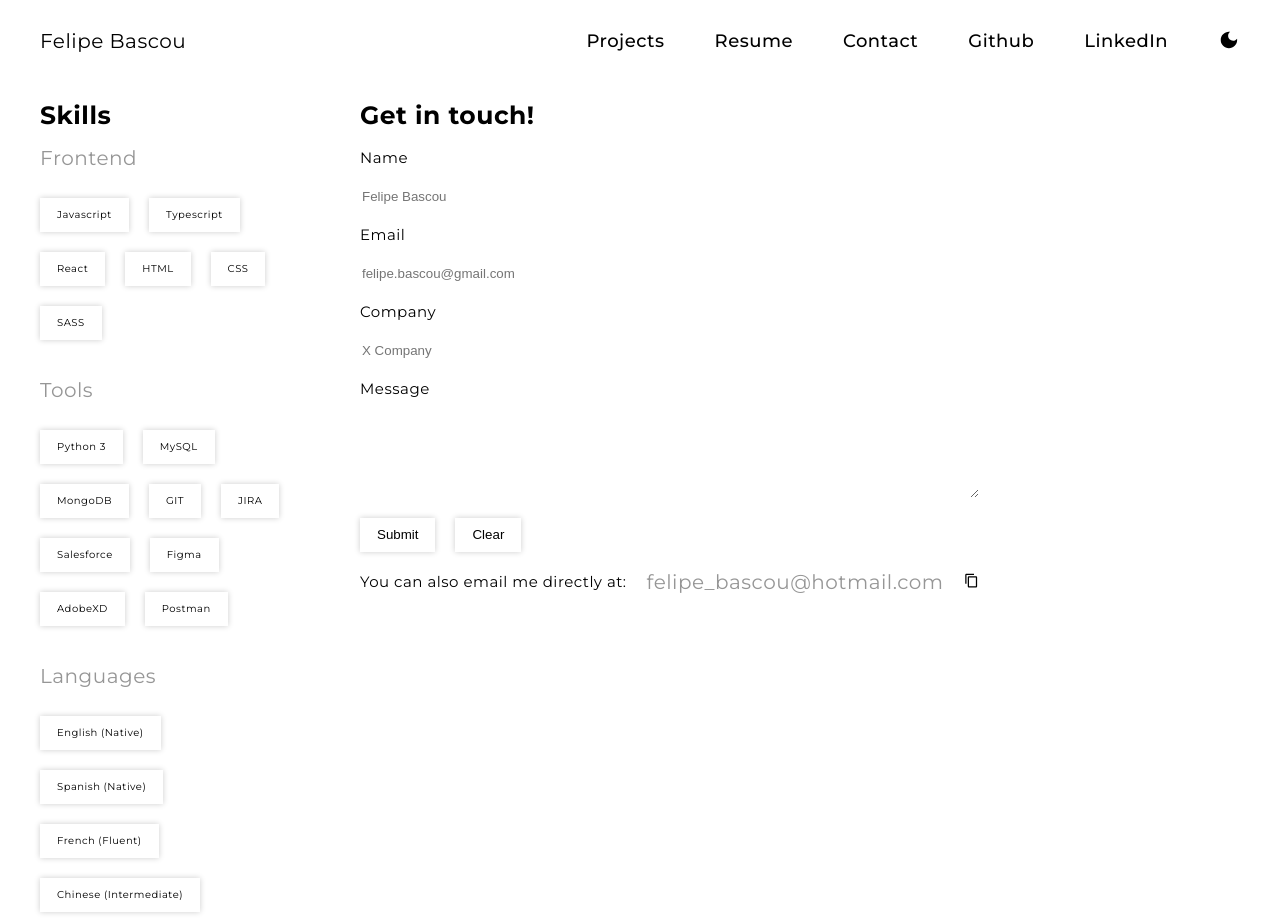
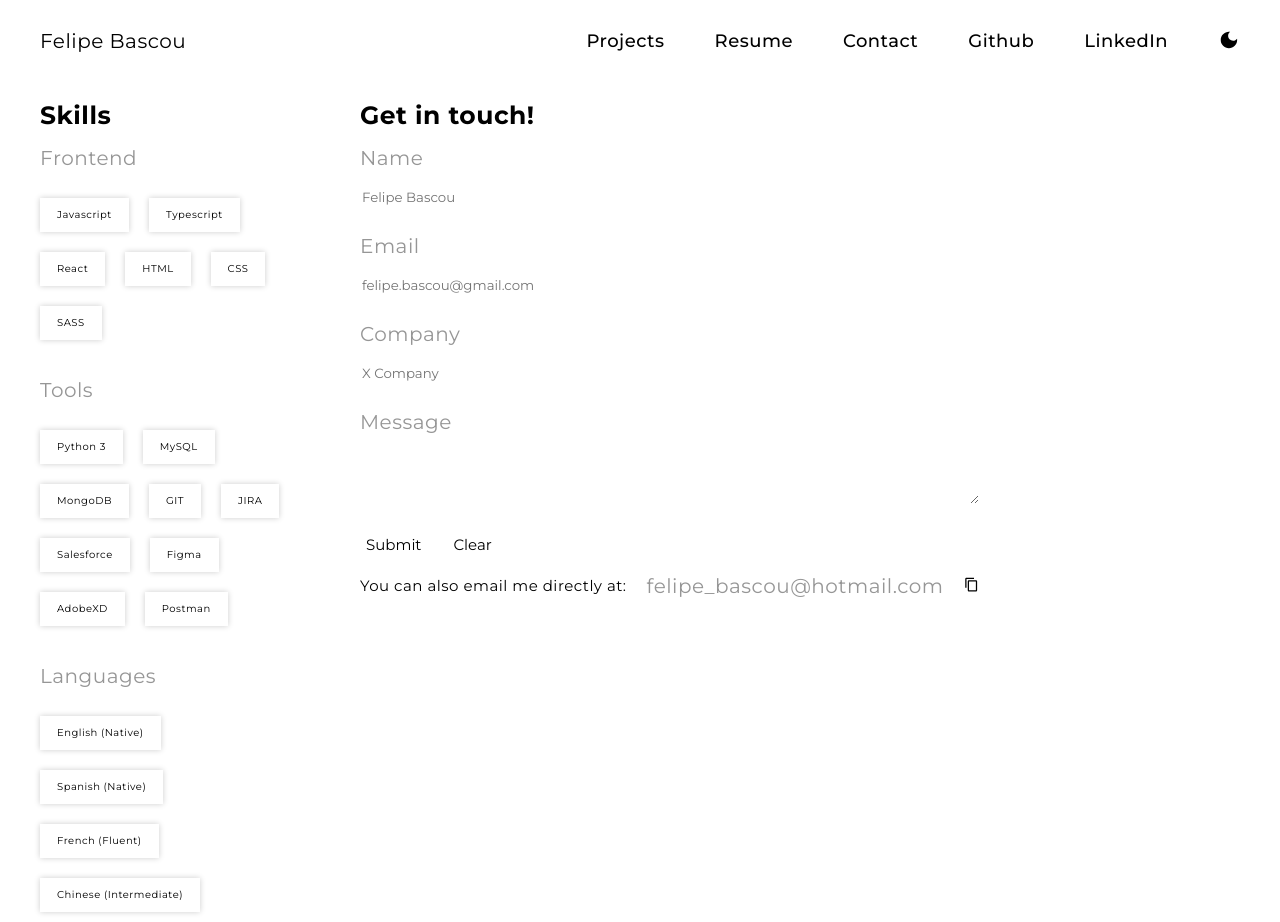
Before and after one commit to FBascou/portfolio, a React (Vite) app in the folder frontend/: page /contact in a window 1280 px wide. Built offline with nearby package versions, Linux system fonts and the light colour scheme.

Commit message:
Update ContactPage design

```diff
--- a/frontend/index.html
+++ b/frontend/index.html
@@ -4,6 +4,7 @@
     <meta charset="UTF-8" />
     <link rel="icon" type="image/svg+xml" href="/src/favicon.svg" />
     <meta name="viewport" content="width=device-width, initial-scale=1.0" />
+    <meta name="color scheme" content="light dark" />
     <title>Vite App</title>
   </head>
   <body>
--- a/frontend/src/pages/ContactPage/ContactPage.scss
+++ b/frontend/src/pages/ContactPage/ContactPage.scss
@@ -7,7 +7,7 @@
 .contact-content {
   display: flex;
   flex-direction: column;
-  gap: 2rem;
+  gap: 3rem;
 }
 
 .form-group {
--- a/frontend/src/pages/ContactPage/ContactPage.tsx
+++ b/frontend/src/pages/ContactPage/ContactPage.tsx
@@ -53,7 +53,7 @@ const ContactPage = () => {
       <form className="contact-content" onSubmit={handleClickSubmit} onReset={handleClickClear}>
         <div className="form-group">
           <label htmlFor="name">
-            <p>Name</p>
+            <h3>Name</h3>
           </label>
           <input
             type="text"
@@ -66,7 +66,7 @@ const ContactPage = () => {
         </div>
         <div className="form-group">
           <label htmlFor="email">
-            <p>Email</p>
+            <h3>Email</h3>
           </label>
           <input
             type="email"
@@ -79,7 +79,7 @@ const ContactPage = () => {
         </div>
         <div className="form-group">
           <label htmlFor="company">
-            <p>Company</p>
+            <h3>Company</h3>
           </label>
           <input
             type="text"
@@ -91,23 +91,23 @@ const ContactPage = () => {
         </div>
         <div className="form-group">
           <label htmlFor="message">
-            <p>Message</p>
+            <h3>Message</h3>
           </label>
           <textarea
             name="message"
             id="message"
             cols={30}
-            rows={5}
+            rows={3}
             required
             onChange={handleInputValue}
           ></textarea>
         </div>
         <div className="form-btn-group">
-          <button type="submit">
-            <Box item={'Submit'} color={'purple'} />
+          <button type="submit" className="button-purple">
+            <p>Submit</p>
           </button>
           <button type="reset">
-            <Box item={'Clear'} color={'blue'} />
+            <p>Clear</p>
           </button>
         </div>
       </form>
--- a/frontend/src/styles/_base.scss
+++ b/frontend/src/styles/_base.scss
@@ -70,28 +70,103 @@ main {
 
 // when switching to dark mode, the neon boxes could flash as if they were turning on
 
+label,
+input,
+textarea,
+button {
+  font-family: inherit;
+  color: inherit;
+}
+
 .dark-theme {
   background-color: rgba(66, 66, 69, 1);
   color: rgba($color: rgb(255, 255, 255), $alpha: 1);
   transition: all 0.3s;
 
   button {
-    // border: 1px solid rgb(150, 150, 150);
-    // color: rgba($color: rgb(255, 255, 255), $alpha: 1);
-    // padding: 1rem;
-    border: none;
-    padding: 0;
-    margin: 0;
-    color: inherit;
-    // font-size: 1.8rem;
+    min-width: 50px;
+    height: 20px;
+    display: flex;
+    align-items: center;
+    justify-content: center;
+    padding: 1.7rem;
     cursor: pointer;
   }
 
-  // button:hover {
-  //   background-color: rgb(255, 255, 255);
-  //   color: rgba($color: rgb(0, 0, 0), $alpha: 1);
-  //   transition: all 0.3s;
+  .button-purple {
+    box-shadow: 0 0 0.2rem rgb(255, 255, 255, 1), 0 0 0.2rem rgb(255, 255, 255, 1), 0 0 1rem #bc13fe,
+      0 0 0.1rem #bc13fe, 0 0 0.2rem #bc13fe, inset 0 0 1rem #bc13fe;
+  }
+
+  // .button-yellow {
+  //   box-shadow: 0 0 0.2rem rgb(255, 255, 255, 1), 0 0 0.2rem rgb(255, 255, 255, 1), 0 0 1rem #fff,
+  //     0 0 0.1rem #fff, 0 0 0.2rem #fff, inset 0 0 1rem #fff;
   // }
+
+  input {
+    padding: 1.7rem;
+    min-width: 50px;
+    height: 20px;
+    box-shadow: 0 0 0.2rem rgb(255, 255, 255, 1), 0 0 0.2rem rgb(255, 255, 255, 1), 0 0 1rem #b7b7b7,
+      0 0 0.1rem #b7b7b7, 0 0 0.2rem #b7b7b7, inset 0 0 1rem #b7b7b7;
+  }
+
+  textarea {
+    padding: 1.7rem;
+    min-width: 50px;
+    box-shadow: 0 0 0.2rem rgb(255, 255, 255, 1), 0 0 0.2rem rgb(255, 255, 255, 1), 0 0 1rem #b7b7b7,
+      0 0 0.1rem #b7b7b7, 0 0 0.2rem #b7b7b7, inset 0 0 1rem #b7b7b7;
+  }
+
+  input:not(:placeholder-shown),
+  textarea:not(:placeholder-shown) {
+    box-shadow: 0 0 0.2rem rgb(255, 255, 255, 1), 0 0 0.2rem rgb(255, 255, 255, 1), 0 0 1rem #b7b7b7,
+      0 0 0.1rem #b7b7b7, 0 0 0.2rem #b7b7b7, inset 0 0 1rem #b7b7b7;
+  }
+
+  input:focus-visible,
+  textarea:focus-visible {
+    box-shadow: 0 0 0.2rem rgb(255, 255, 255, 1), 0 0 0.2rem rgb(255, 255, 255, 1), 0 0 1rem #bc13fe,
+      0 0 0.1rem #bc13fe, 0 0 0.2rem #bc13fe, inset 0 0 1rem #bc13fe;
+  }
+
+  // input:invalid,
+  // textarea:invalid,
+  input:has(:invalid),
+  textarea:has(:invalid) {
+    box-shadow: 0 0 0.2rem rgb(255, 255, 255, 0.5), 0 0 0.2rem rgb(255, 255, 255, 0.5),
+      0 0 1rem #ff0000, 0 0 0.1rem #ff0000, 0 0 0.2rem #ff0000, inset 0 0 1rem #ff0000;
+    animation: shake 0.65s;
+  }
+
+  @keyframes shake {
+    10%,
+    90% {
+      transform: translate3d(-1px, 0, 0);
+    }
+
+    20%,
+    80% {
+      transform: translate3d(2px, 0, 0);
+    }
+
+    30%,
+    50%,
+    70% {
+      transform: translate3d(-4px, 0, 0);
+    }
+
+    40%,
+    60% {
+      transform: translate3d(4px, 0, 0);
+    }
+  }
+
+  input:valid,
+  textarea:valid {
+    box-shadow: 0 0 0.2rem rgb(255, 255, 255, 1), 0 0 0.2rem rgb(255, 255, 255, 1), 0 0 1rem #01fe09,
+      0 0 0.1rem #01fe09, 0 0 0.2rem #01fe09, inset 0 0 1rem #01fe09;
+  }
 
   .icon {
     width: 3.5rem;
@@ -110,23 +185,6 @@ main {
   background-color: rgb(255, 255, 255);
   color: rgba($color: rgb(0, 0, 0), $alpha: 1);
   transition: all 0.3s;
-
-  button {
-    // border: 1px solid rgb(150, 150, 150);
-    // color: rgba($color: rgb(0, 0, 0), $alpha: 1);
-    // padding: 1rem;
-    border: none;
-    padding: 0;
-    margin: 0;
-    // font-size: 1.8rem;
-    cursor: pointer;
-  }
-
-  // button:hover {
-  //   background-color: rgb(66, 66, 69);
-  //   color: rgba($color: rgb(255, 255, 255), $alpha: 1);
-  //   transition: all 0.3s;
-  // }
 
   .icon {
     width: 3.5rem;
```
